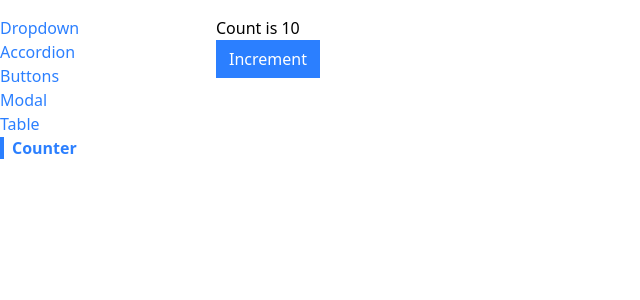
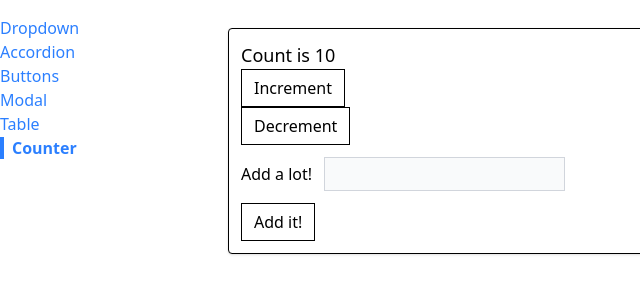
Before and after one commit to ayushthakali/Components, a React app: page /counter in a window 1280 px wide. Shown: the top 300 px of the page, without its empty margins (0-640 px from the left). Built offline with nearby package versions, Linux system fonts and the light colour scheme; the HTML template or start-up script is replaced by a standard one.

Commit message:
useReducer

```diff
--- a/src/components/SortableTable.js
+++ b/src/components/SortableTable.js
@@ -4,7 +4,7 @@
 
 function SortableTable(props) {
   const { config, data } = props;
-  const { sortBy, sortOrder, sortedData, handleClick } = useSort(data,config);
+  const { sortBy, sortOrder, sortedData, setSortColumn } = useSort(data, config);
 
   const updatedConfig = config.map((column) => {
     if (!column.sortValue) {
@@ -16,7 +16,7 @@
       header: () => (
         <th
           className="cursor-pointer hover:bg-gray-100"
-          onClick={() => handleClick(column.label)}
+          onClick={() => setSortColumn(column.label)}
         >
           <div className="flex items-center">
             {getIcons(column.label, sortBy, sortOrder)}
--- a/src/components/Table.js
+++ b/src/components/Table.js
@@ -1,6 +1,7 @@
 import { Fragment } from "react";
 
 function Table({ data, config, keyFn }) {
+
   const renderedheaders = config.map((column) => {
     if (column.header) {
       return <Fragment key={column.label}>{column.header()}</Fragment>;
--- a/src/hooks/use-sort.js
+++ b/src/hooks/use-sort.js
@@ -4,7 +4,8 @@
   const [sortOrder, setSortOrder] = useState(null);
   const [sortBy, setSortBy] = useState(null);
 
-  const handleClick = (label) => {
+
+  const setSortColumn= (label) => {
     if (sortBy && label !== sortBy) {
       setSortOrder("asc");
       setSortBy(label);
@@ -23,6 +24,7 @@
   };
 
   let sortedData = data;
+
   if (sortOrder && sortBy) {
     const { sortValue } = config.find((column) => column.label === sortBy);
 
@@ -40,7 +42,7 @@
     });
   }
 
-  return sortOrder, sortBy, sortedData, handleClick;
+  return {sortOrder, sortBy, sortedData, setSortColumn};
 }
 
 export default useSort;
--- a/src/pages/CounterPage.js
+++ b/src/pages/CounterPage.js
@@ -1,19 +1,48 @@
 import Button from "../components/Button";
-import useCounter from "../hooks/use-counter";
+import { useState } from "react";
+import Panel from "../components/Panel";
 
 function CounterPage({ initialCount }) {
-  const { count, increment } = useCounter({initialCount});
+  const [count, setCount] = useState(initialCount);
+  const [valueToAdd, setValueToAdd] = useState(0);
+
+  const increment = () => {
+    setCount(count + 1);
+  };
+
+  const decrement = () => {
+    setCount(count - 1);
+  };
+
+  const handleChange = (event) => {
+    const value = parseInt(event.target.value) || 0; //parseInt as JS take data from input as string and used "||" because if we delete the number from input it returns a NaN error due to parseInt
+    setValueToAdd(value);
+  };
+
+  const handleSubmit = (event) => {
+    event.preventDefault();
+    setCount(count + valueToAdd);
+    setValueToAdd(0);
+  };
+
   return (
-    <div>
-      <h1>Count is {count}</h1>
-      <Button
-        primary
-        className="cursor-pointer hover:bg-blue-800"
-        onClick={increment}
-      >
-        Increment
-      </Button>
-    </div>
+    <Panel className="m-3">
+      <h1 className="text-lg">Count is {count}</h1>
+      <div>
+        <Button onClick={increment}>Increment</Button>
+        <Button onClick={decrement}>Decrement</Button>
+      </div>
+      <form onSubmit={handleSubmit}>
+        <label>Add a lot!</label>
+        <input
+          value={valueToAdd || ""}
+          onChange={handleChange}
+          type="number"
+          className="p-1 m-3 bg-gray-50 border border-gray-300"
+        ></input>
+        <Button>Add it!</Button>
+      </form>
+    </Panel>
   );
 }
 
```
